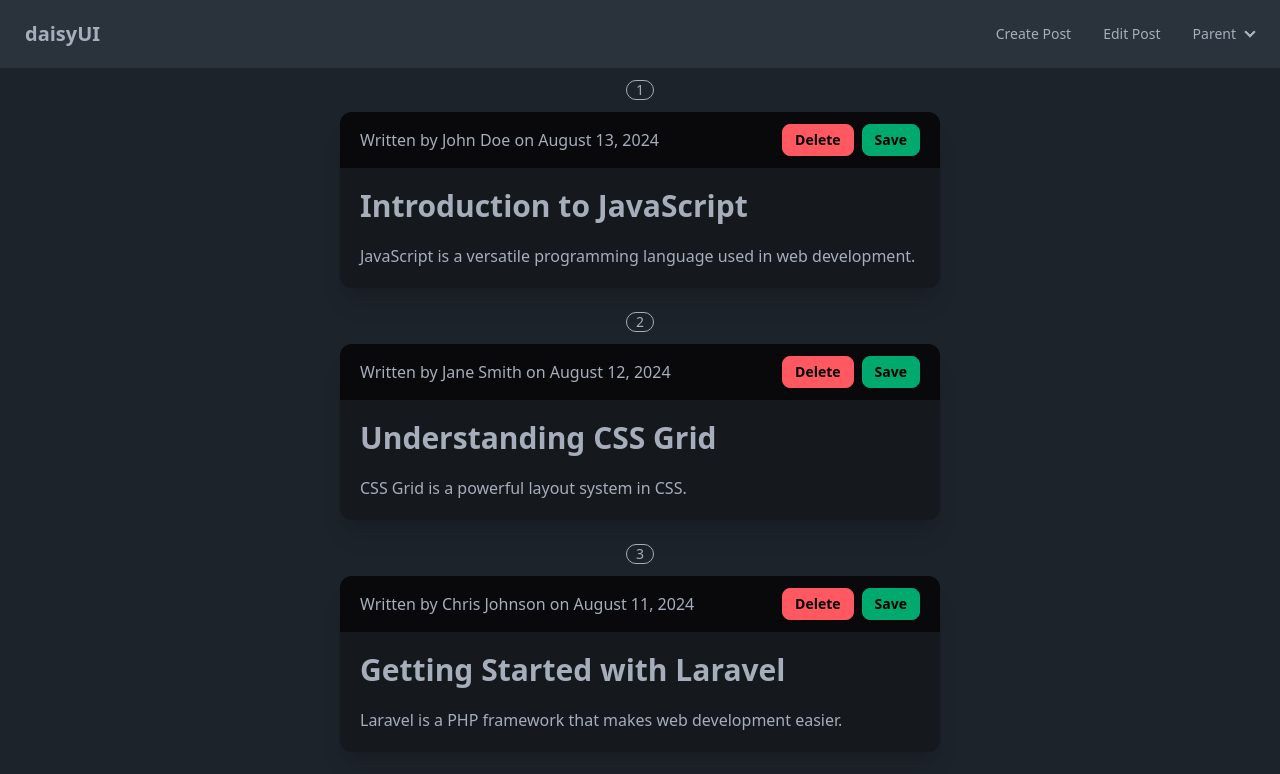
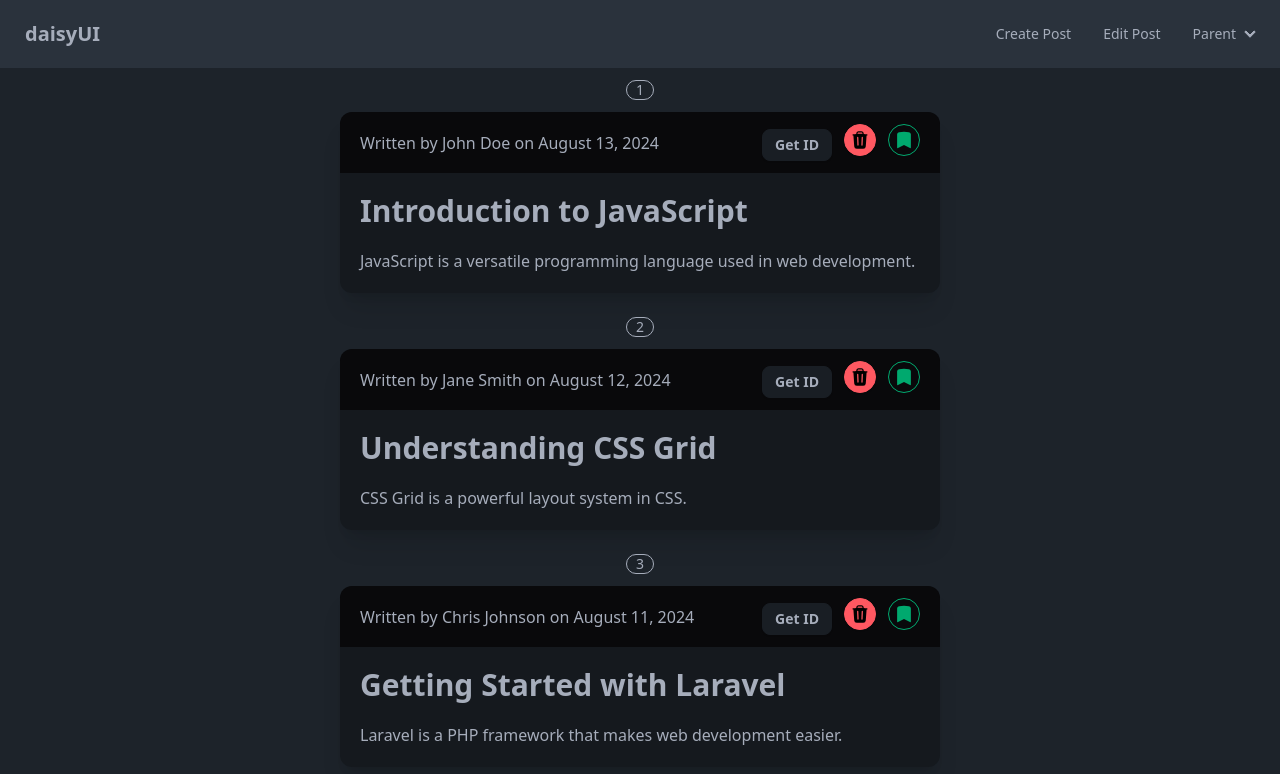
Before and after one commit to carljosephsalac/vue-composition-api, a Vue app: page / in a window 1280 px wide. Shown: the top 774 px of the page. Built offline with nearby package versions, Linux system fonts and the light colour scheme.

Commit message:
Emit events

```diff
--- a/src/components/PostItem.vue
+++ b/src/components/PostItem.vue
@@ -5,6 +5,10 @@
     required: true
   }
 })
+const emit = defineEmits(['get-id'])
+const getId = (id) => {
+  emit('get-id', id)
+}
 </script>
 
 <template>
@@ -12,8 +16,35 @@
     <div class="flex items-center justify-between px-5 py-3 bg-zinc-950 rounded-t-xl">
       <p>Written by {{ post.author }} on {{ post.created_at }}</p>
       <div>
-        <button class="btn btn-error btn-sm me-2">Delete</button>
-        <button class="btn btn-success btn-sm">Save</button>
+        <button @click="getId(post.id)" class="btn btn-sm me-3">Get ID</button>
+        <button class="btn btn-circle btn-error me-3 btn-sm">
+          <svg
+            xmlns="http://www.w3.org/2000/svg"
+            viewBox="0 0 24 24"
+            fill="currentColor"
+            class="size-5"
+          >
+            <path
+              fill-rule="evenodd"
+              d="M16.5 4.478v.227a48.816 48.816 0 0 1 3.878.512.75.75 0 1 1-.256 1.478l-.209-.035-1.005 13.07a3 3 0 0 1-2.991 2.77H8.084a3 3 0 0 1-2.991-2.77L4.087 6.66l-.209.035a.75.75 0 0 1-.256-1.478A48.567 48.567 0 0 1 7.5 4.705v-.227c0-1.564 1.213-2.9 2.816-2.951a52.662 52.662 0 0 1 3.369 0c1.603.051 2.815 1.387 2.815 2.951Zm-6.136-1.452a51.196 51.196 0 0 1 3.273 0C14.39 3.05 15 3.684 15 4.478v.113a49.488 49.488 0 0 0-6 0v-.113c0-.794.609-1.428 1.364-1.452Zm-.355 5.945a.75.75 0 1 0-1.5.058l.347 9a.75.75 0 1 0 1.499-.058l-.346-9Zm5.48.058a.75.75 0 1 0-1.498-.058l-.347 9a.75.75 0 0 0 1.5.058l.345-9Z"
+              clip-rule="evenodd"
+            />
+          </svg>
+        </button>
+        <button class="btn btn-circle btn-outline btn-success btn-sm">
+          <svg
+            xmlns="http://www.w3.org/2000/svg"
+            viewBox="0 0 24 24"
+            fill="currentColor"
+            class="size-5"
+          >
+            <path
+              fill-rule="evenodd"
+              d="M6.32 2.577a49.255 49.255 0 0 1 11.36 0c1.497.174 2.57 1.46 2.57 2.93V21a.75.75 0 0 1-1.085.67L12 18.089l-7.165 3.583A.75.75 0 0 1 3.75 21V5.507c0-1.47 1.073-2.756 2.57-2.93Z"
+              clip-rule="evenodd"
+            />
+          </svg>
+        </button>
       </div>
     </div>
     <div class="p-5 space-y-5">
--- a/src/views/HomeView.vue
+++ b/src/views/HomeView.vue
@@ -53,7 +53,14 @@
         <!-- named slot -->
         <div class="mt-3 badge badge-outline">{{ post.id }}</div>
       </template>
-      <PostItem :post="post" />
+      <PostItem
+        :post="post"
+        @get-id="
+          (id) => {
+            console.log(id)
+          }
+        "
+      />
     </MyWrapper>
   </div>
 </template>
```
Also changed, not shown: notes.txt.
